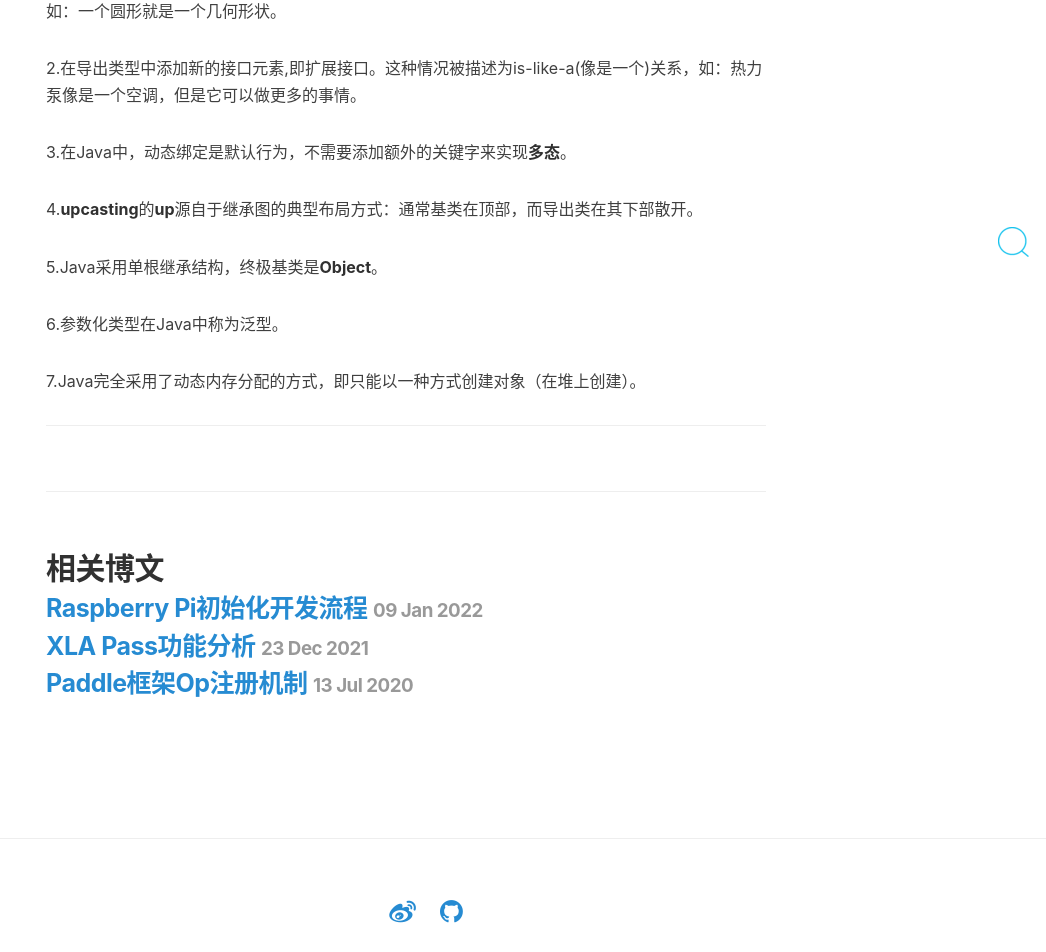
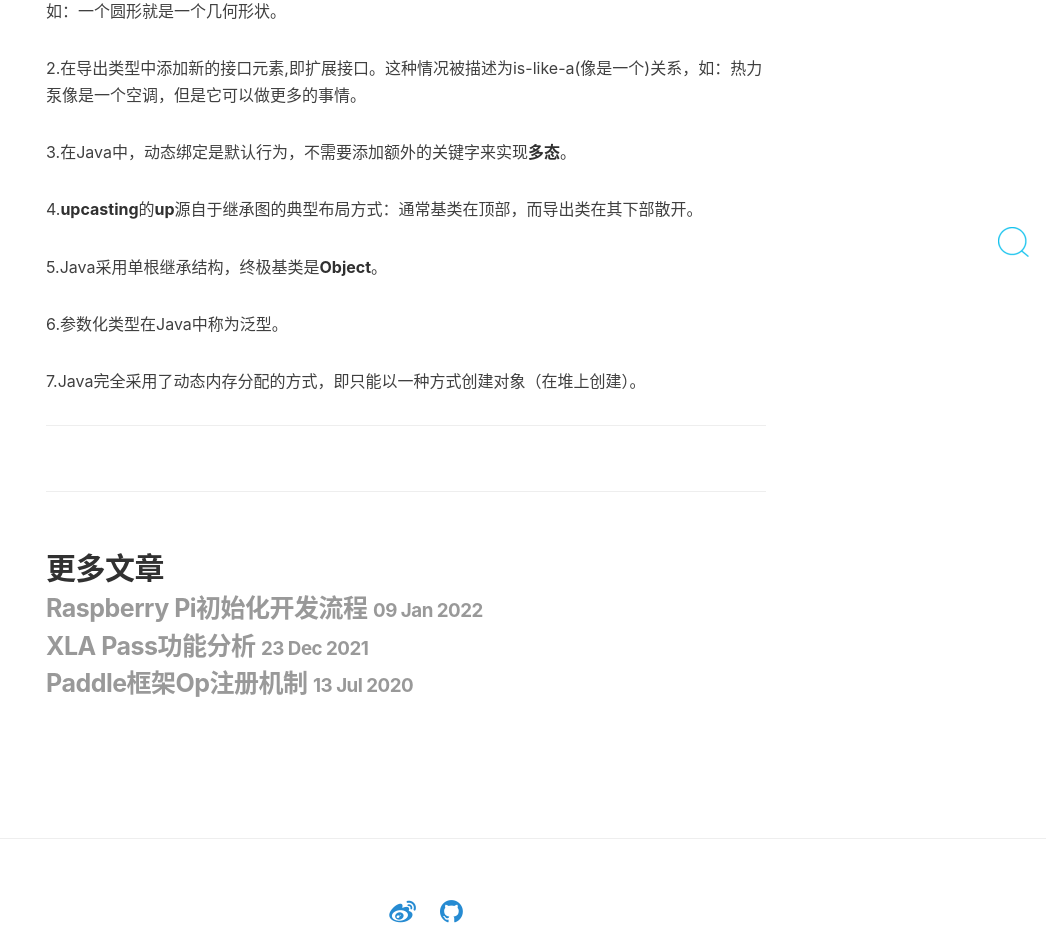
Before and after one commit to wzzju/wzzju.github.io, a Jekyll site: the page built from _posts/2017-10-02-tij4-ch1.md, in a window 1280 px wide. Shown: the part 602-1554 px from the top of the page, without its empty margins (234-1280 px from the left). Built offline with Jekyll 4.4.1, drawn with Linux system fonts in a browser that asks for light colours; comment, search, counter and statistics services are not loaded.

Commit message:
Update the backtop picture.

```diff
--- a/_layouts/post.html
+++ b/_layouts/post.html
@@ -17,7 +17,7 @@ layout: default
 </div>
 
 <div class="related">
-  <h2>相关博文</h2>
+  <h2>更多文章</h2>
   <ul class="related-posts">
     {% for post in site.related_posts limit:3 %}
       <li>
--- a/public/css/backtop.css
+++ b/public/css/backtop.css
@@ -2,6 +2,6 @@
 a:hover{text-decoration:none;}/*鼠标悬浮时链接无下划线*/
 /* 返回顶部模块样式控制 */
 #backTop{position:fixed; right:15px; bottom:100px; z-index:100; width:49px; height:66px; overflow:hidden;}
-#backTop a{display:block; width:49px; height:66px; padding:20% 10%; color:#FFFFFF; font-size:14px; text-align:center; background:url(/public/images/backtop.gif) no-repeat;}
+#backTop a{display:block; width:49px; height:66px; padding:20% 10%; color:#FFFFFF; font-size:14px; text-align:center; background:url(/public/images/backtop.png) no-repeat;}
 #backTop a:hover{color:#FFFFFF; background:#6CA6CD;}
 #backTop a:hover span{display:block;}
--- a/public/css/lanyon.css
+++ b/public/css/lanyon.css
@@ -354,7 +354,8 @@ a.sidebar-nav-item:focus {
   padding-left: 0;
   list-style: none;
 }
-.related-posts h3 {
+.related-posts li h3 a {
+  color: #999;
   margin-top: 0;
 }
 .related-posts li small {
@@ -362,13 +363,12 @@ a.sidebar-nav-item:focus {
   color: #999;
 }
 .related-posts li a:hover {
-  color: #268bd2;
+  color: #0085a1;
   text-decoration: none;
 }
 .related-posts li a:hover small {
   color: inherit;
 }
-
 
 /*
  * Pagination
```
Also changed, not shown: public/images/backtop.gif (deleted), public/images/backtop.png (added).
